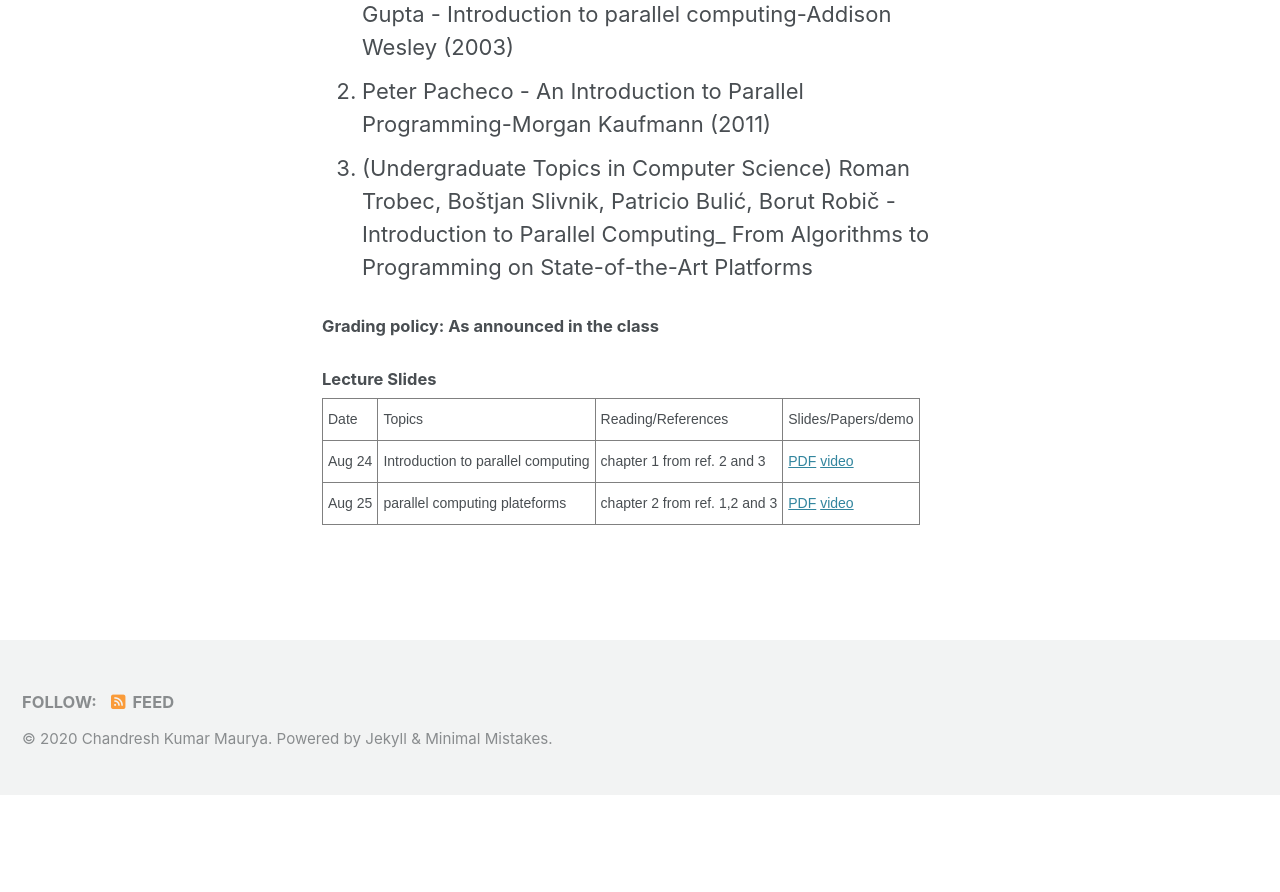
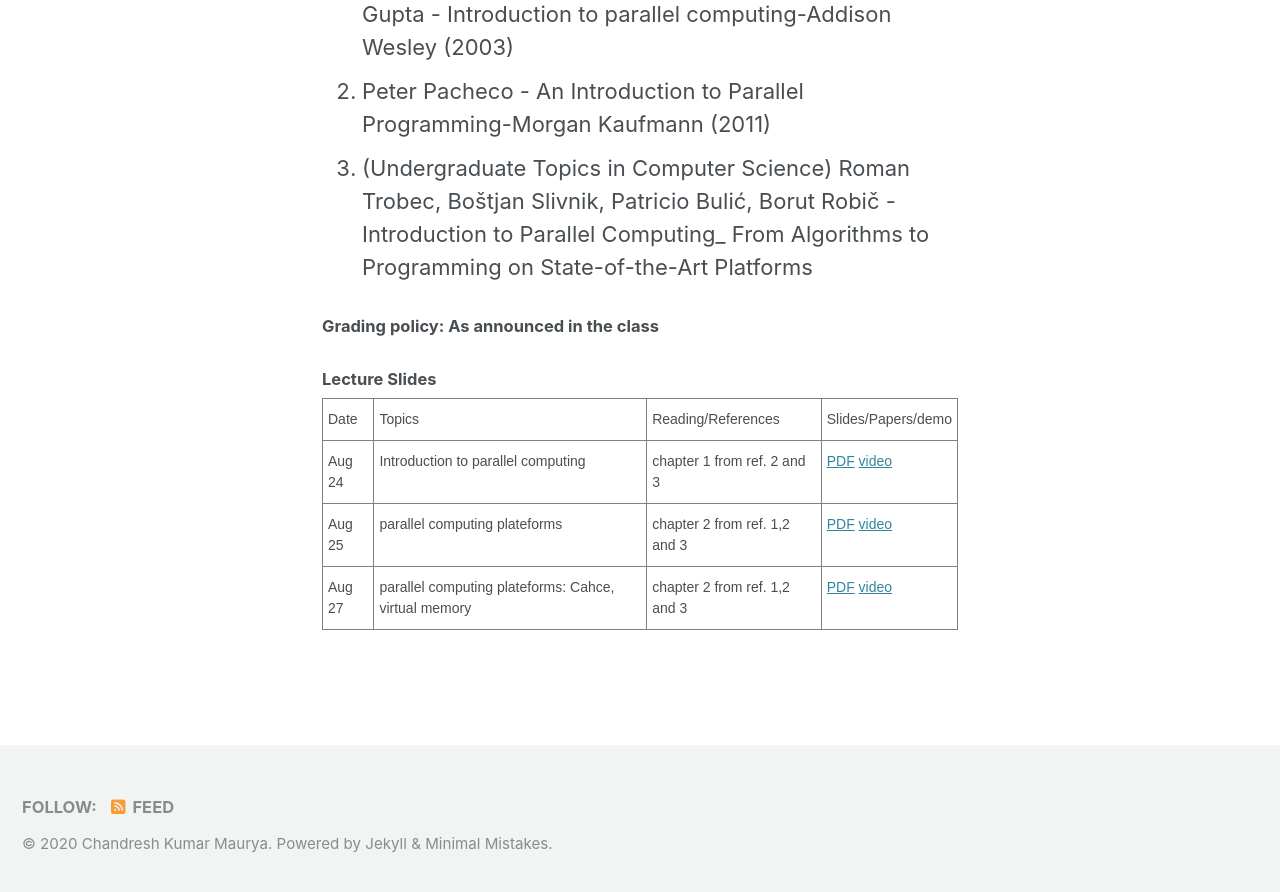
Before and after one commit to chandreshiit/oldsite, a Jekyll site: the page built from _pages/parallelcomputing.md, in a window 1280 px wide and 900 px high, scrolled down 754 px. Shown: the top 892 px of the window. Built offline with Jekyll 4.4.1, drawn with Linux system fonts in a browser that asks for light colours; cached includes are drawn as plain includes; nearby versions of some CDN libraries; before the commit the page ends 1549 px from its top, so only the background shows below that.

Commit message:
added lect 3

```diff
--- a/_pages/parallelcomputing.md
+++ b/_pages/parallelcomputing.md
@@ -55,4 +55,11 @@ author_profile: false
     <td class="tg-0pky">chapter 2 from ref. 1,2 and 3</td>
         <td class="tg-0pky"> <a href="https://drive.google.com/file/d/1ey-vJeEFDSmWQfJWxk0w-_rzqo5OSobP/view?usp=sharing">PDF</a> <a href="https://drive.google.com/file/d/1DAJWm6i56qkrnizvpXmYaO1N9_-Q1cwr/view?usp=sharing"> video</a> </td>
   </tr>
+     <tr>
+    <td class="tg-0pky">Aug 27</td>
+    <td class="tg-0pky">parallel computing plateforms: Cahce, virtual memory</td>
+    <td class="tg-0pky">chapter 2 from ref. 1,2 and 3</td>
+        <td class="tg-0pky"> <a href="https://drive.google.com/file/d/1ey-vJeEFDSmWQfJWxk0w-_rzqo5OSobP/view?usp=sharing">PDF</a> <a href=" https://drive.google.com/file/d/1CT8EmKScNYCccJs7fEsdn8E223rL_Tnx/view?usp=sharing"> video</a> </td>
+  </tr>
+
 </table>
```
